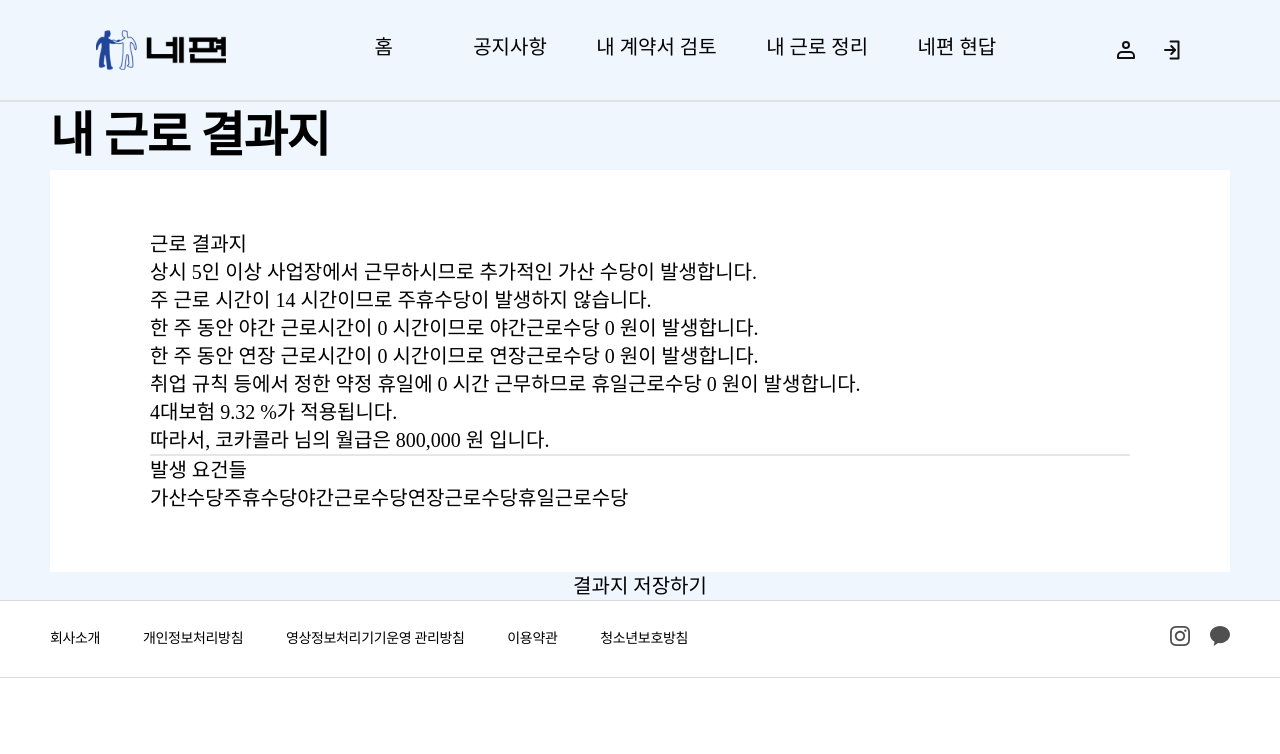
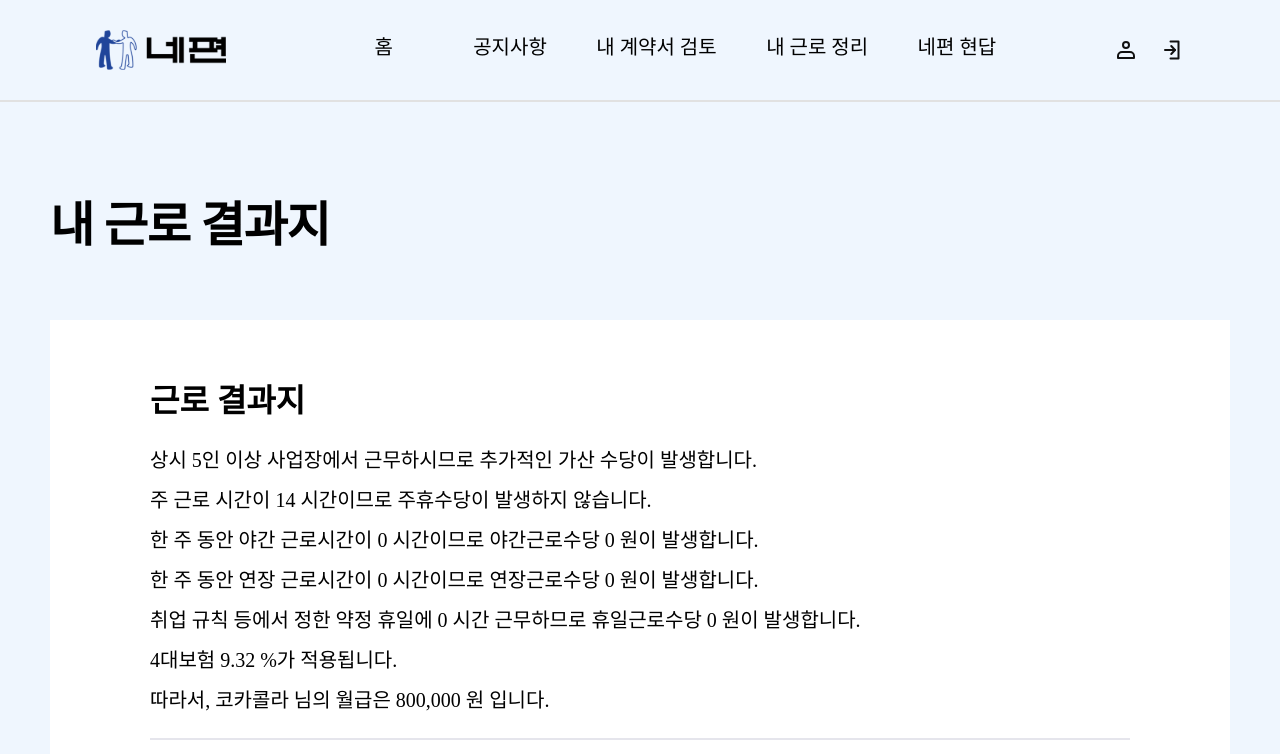
Before and after one commit to HSU-Likelion12-yourSide/YourSide-Front, a React (Create React App) app: page /ViewMyWorkResult in a window 1280 px wide. Shown: the top 754 px of the page. Built offline with nearby package versions, Linux system fonts and the light colour scheme.

Commit message:
💄: 내 근로 결과지(ViewMyWorkResult) css 완료

```diff
--- a/src/Page/WorkArrangement/components/ViewMyWorkResult.jsx
+++ b/src/Page/WorkArrangement/components/ViewMyWorkResult.jsx
@@ -34,15 +34,17 @@ const ViewMyWorkResult = () => {
         <div className="vmwr-group">
           <div className="vmwr-options">발생 요건들</div>
           <div className="vmwr-list">
-            <div>가산수당</div>
-            <div>주휴수당</div>
-            <div>야간근로수당</div>
-            <div>연장근로수당</div>
-            <div>휴일근로수당</div>
+            <div className="check">가산수당</div>
+            <div className="check">주휴수당</div>
+            <div className="uncheck">야간근로수당</div>
+            <div className="check">연장근로수당</div>
+            <div className="uncheck">휴일근로수당</div>
           </div>
         </div>
       </div>
-      <div className="vmwr-button">결과지 저장하기</div>
+      <div id="vmwr-group">
+        <div className="vmwr-button">결과지 저장하기</div>
+      </div>
       <Footer />
     </div>
   );
--- a/src/Page/WorkArrangement/css/ViewMyWorkResult.scss
+++ b/src/Page/WorkArrangement/css/ViewMyWorkResult.scss
@@ -15,6 +15,7 @@
     line-height: 68px;
     letter-spacing: -0.025em;
     width: 1180px;
+    margin: 90px 0px 60px 0px;
   }
 
   .vmwr-container {
@@ -22,22 +23,78 @@
     width: 980px;
     padding: 60px 100px;
 
-    .vmwr-title {}
-
     .vmwr-contents {
       border-bottom: 2px solid #E5E5EC;
 
-      .vmwr-result-title {}
+      .vmwr-result-title {
+        font-family: 'Pretendard';
+        font-size: 32px;
+        font-weight: 600;
+        line-height: 42px;
+        margin-bottom: 24px;
+      }
+
+      div {
+        margin-bottom: 12px;
+
+        &:last-child {
+          margin-bottom: 24px;
+        }
+      }
     }
 
     .vmwr-group {
-      .vmwr-options {}
+      .vmwr-options {
+        font-family: 'Pretendard';
+        font-size: 24px;
+        font-weight: 500;
+        line-height: 34px;
+        margin: 24px 0px 14px 0px;
+      }
 
       .vmwr-list {
         display: flex;
+        font-family: 'Pretendard';
+        font-size: 14px;
+        font-weight: 400;
+        line-height: 20px;
+        letter-spacing: -0.025em;
+        text-align: center;
+
+        .check {
+          background-color: #204598;
+          color: #FFFFFF;
+          padding: 14px 16px 14px 16px;
+          border-radius: 100px;
+          margin-right: 12px;
+        }
+
+        .uncheck {
+          background-color: #F1F1F5;
+          color: #999999;
+          padding: 14px 16px 14px 16px;
+          border-radius: 100px;
+          margin-right: 12px;
+        }
       }
     }
   }
 
-  .vmwr-button {}
+  #vmwr-group {
+    display: flex;
+    justify-content: flex-end;
+    width: 1180px;
+    margin: 60px 0px 120px 0px;
+
+    .vmwr-button {
+      background-color: #1BBFC1;
+      color: #FFFFFF;
+      font-family: 'Pretendard';
+      font-size: 20px;
+      font-weight: 600;
+      line-height: 28px;
+      letter-spacing: -0.025em;
+      padding: 16px;
+    }
+  }
 }
```
